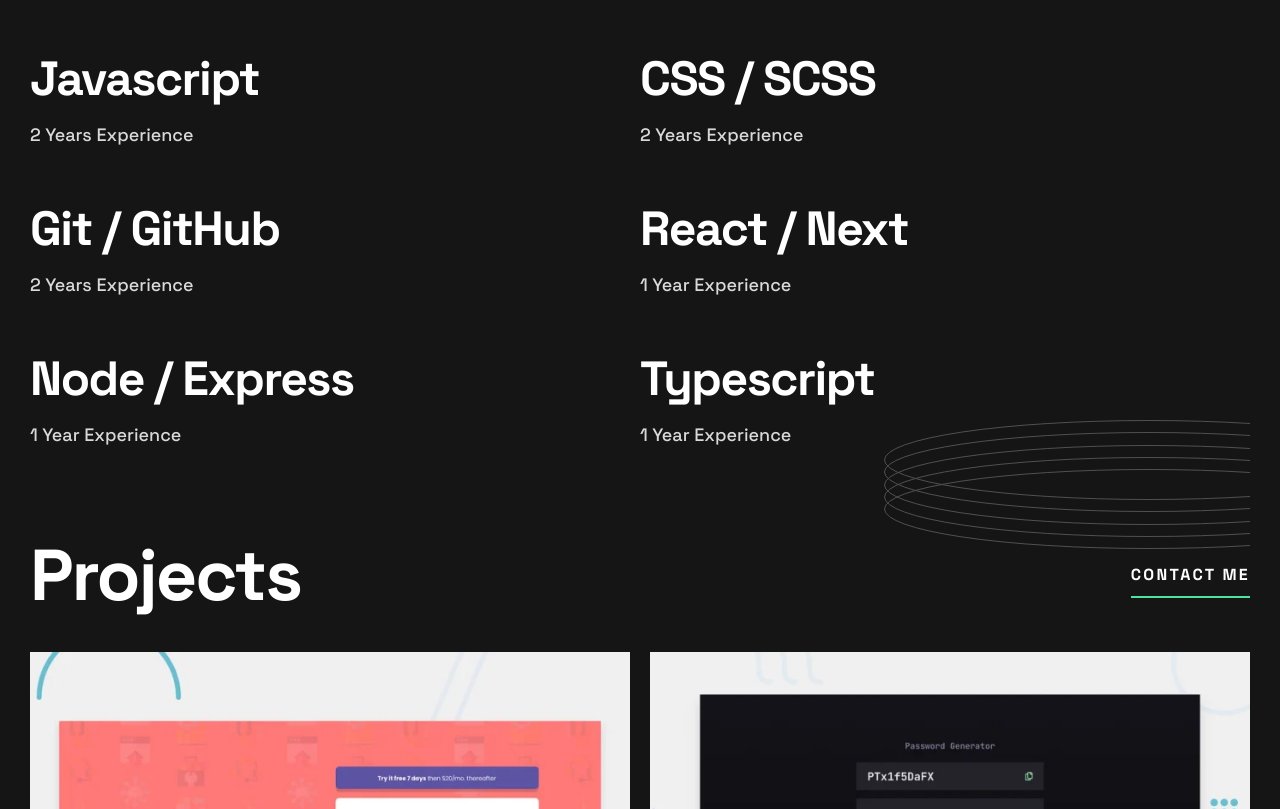
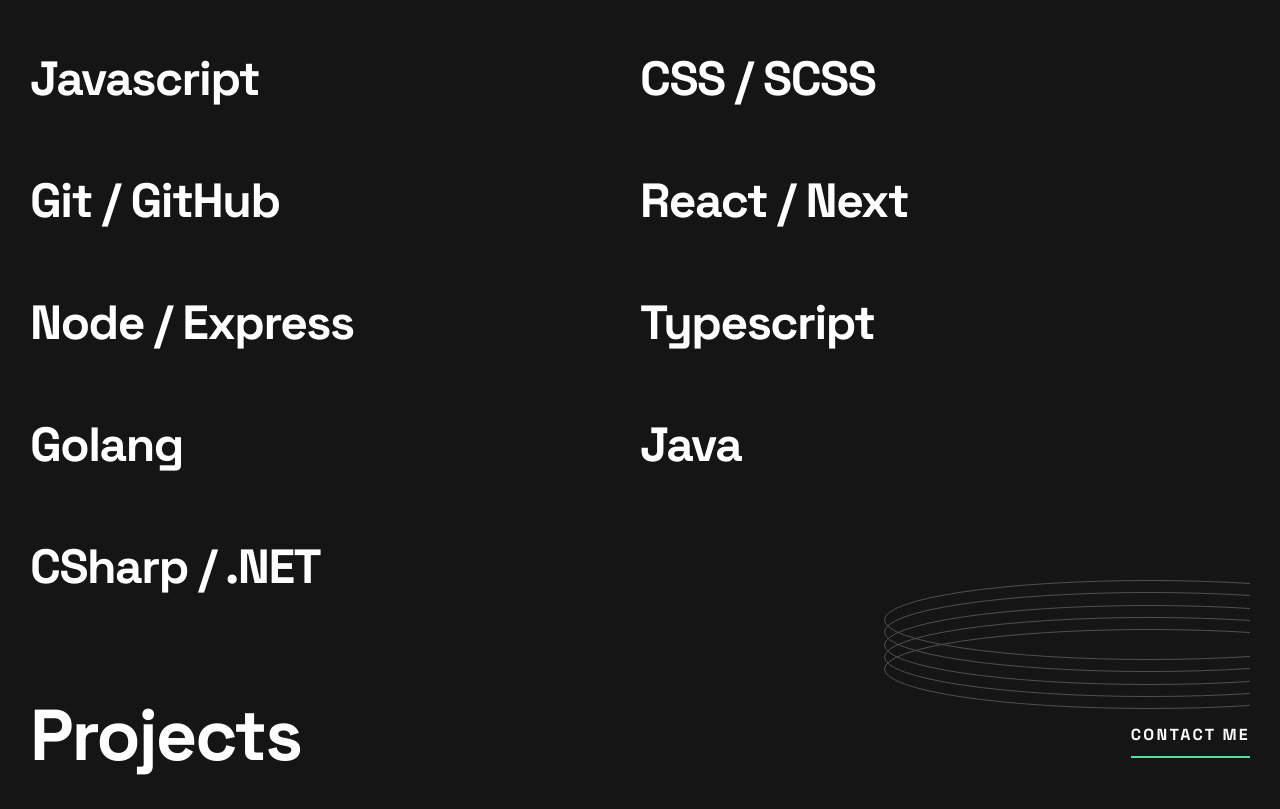
Before and after one commit to DavidMorgade/Full-Stack-Porfolio-Challenge, a React (Vite) app: page / in a window 1280 px wide. Shown: the part 680-1489 px from the top of the page. Built offline with nearby package versions, Linux system fonts and the light colour scheme.

Commit message:
updated skills

```diff
--- a/src/components/UI/skillssection/Skills.jsx
+++ b/src/components/UI/skillssection/Skills.jsx
@@ -30,41 +30,47 @@ export default function Skills() {
                 type="one"
                 icon={Javascript}
                 skill="Javascript"
-        exp={`2 ${langText.YearsExperience}`}
             />
             <SkillCard
                 type="two"
                 icon={CssIcon}
                 iconTwo={SassIcon}
                 skill="CSS / SCSS"
-        exp={`2 ${langText.YearsExperience}`}
             />
             <SkillCard
                 type="two"
                 icon={GitIcon}
                 iconTwo={GithubIcon}
                 skill="Git / GitHub"
-        exp={`2 ${langText.YearsExperience}`}
             />
             <SkillCard
                 type="two"
                 icon={ReactIcon}
                 iconTwo={NextIcon}
                 skill="React / Next"
-        exp={`1 ${langText.YearExperience}`}
             />
             <SkillCard
                 type="two"
                 icon={NodeIcon}
                 iconTwo={ExpressIcon}
                 skill="Node / Express"
-        exp={`1 ${langText.YearExperience}`}
             />
             <SkillCard
                 type="one"
                 icon={TypescriptIcon}
                 skill="Typescript"
-        exp={`1 ${langText.YearExperience}`}
+            />
+            <SkillCard
+                type="one"
+                skill="Golang"
+            />
+            <SkillCard
+                type="two"
+                skill="Java"
+            />
+            <SkillCard
+                type="two"
+                skill="CSharp / .NET"
             />
         </SkillsContainer>
     );
```
Also changed, not shown: 1 other file (tests, documents, lock files or other folders). Lines whose indentation alone changed are shown as unchanged.
